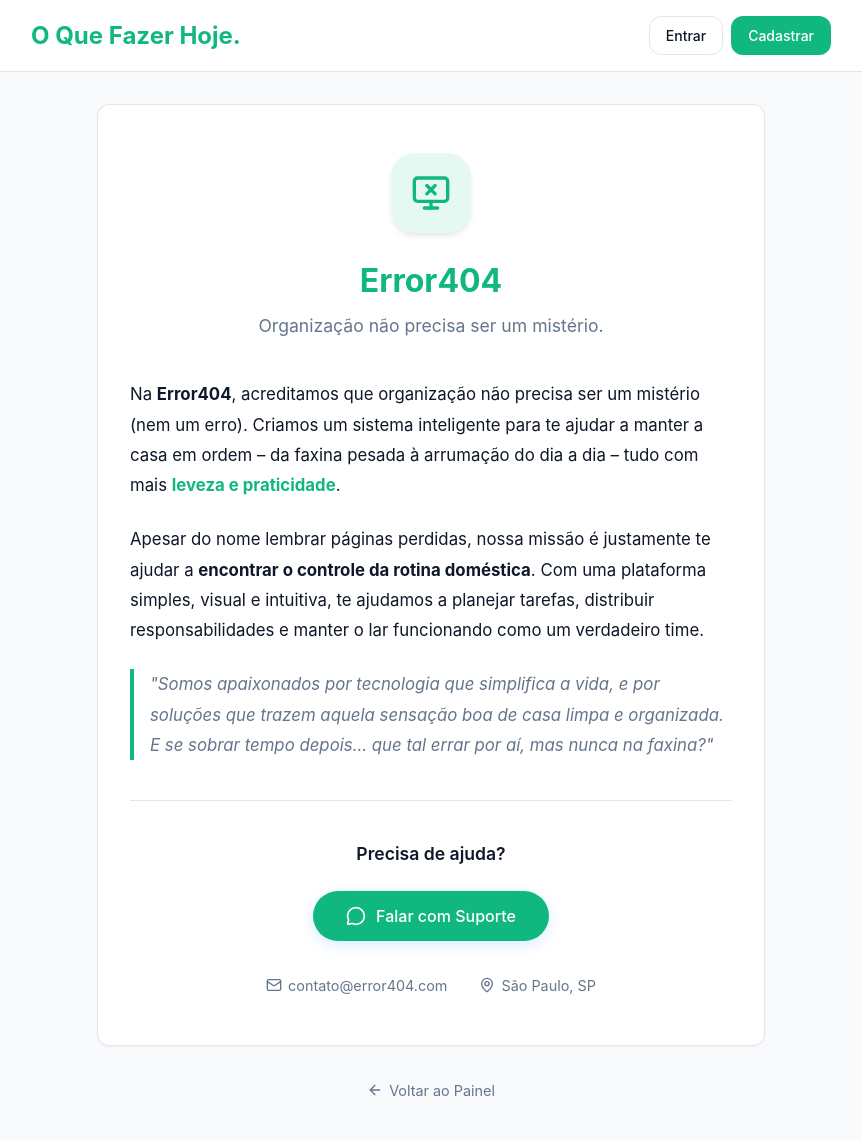
After one commit to yuuaguiar/OQueFazerHoje, a Django app: page /sobre/ in a window 1280 px wide. The commit adds this page. Shown: the whole page, without its empty margins (209-1071 px from the left). Run offline with Django 5.2, Linux system fonts and the light colour scheme.

Commit message:
Arquivo Finalizado com Sucesso!

```diff
--- a/gestao/templates/gestao/base.html
+++ b/gestao/templates/gestao/base.html
@@ -52,6 +52,15 @@
                             <p>{{ user.username }}</p>
                             <span>{{ user.email|default:"Sem e-mail" }}</span>
                         </div>
+
+                        <a href="{% url 'sobre' %}" class="dropdown-item">
+                            <i data-lucide="info" class="icon"></i>
+                            <span>Sobre a Error404</span>
+                        </a>
+
+                        <div class="dropdown-separator"></div>
+
+
                         <button type="button" class="dropdown-item" onclick="window.toggleTheme()">
                             <i data-lucide="moon" class="icon"></i>
                             <span>Alternar Tema</span>
--- /dev/null
+++ b/gestao/templates/gestao/sobre.html
@@ -0,0 +1,78 @@
+{% extends 'gestao/base.html' %}
+{% load static %}
+
+{% block title %}Sobre a Error404{% endblock %}
+
+{% block content %}
+<main style="max-width: 700px; margin: 0 auto;">
+
+    <div class="card" style="padding: 3rem 2rem;">
+
+        <div style="text-align: center; margin-bottom: 2.5rem;">
+            <div style="
+                background-color: hsl(var(--primary) / 0.1);
+                width: 80px; height: 80px;
+                border-radius: 24px; /* Borda mais moderna (squircle) */
+                display: flex; align-items: center; justify-content: center;
+                margin: 0 auto 1.5rem auto;
+                box-shadow: 0 4px 6px -1px rgba(0, 0, 0, 0.1);
+            ">
+                <i data-lucide="monitor-x" style="width: 40px; height: 40px; color: hsl(var(--primary));"></i>
+            </div>
+
+            <h1 class="header-title" style="font-size: 2rem; margin-bottom: 0.5rem;">Error404</h1>
+            <p style="color: hsl(var(--muted-foreground)); font-size: 1.1rem;">Organização não precisa ser um mistério.</p>
+        </div>
+
+        <div style="line-height: 1.8; font-size: 1.05rem; color: hsl(var(--foreground)); text-align: left;">
+
+            <p style="margin-bottom: 1.5rem;">
+                Na <strong>Error404</strong>, acreditamos que organização não precisa ser um mistério (nem um erro). Criamos um sistema inteligente para te ajudar a manter a casa em ordem – da faxina pesada à arrumação do dia a dia – tudo com mais <strong style="color: hsl(var(--primary));">leveza e praticidade</strong>.
+            </p>
+
+            <p style="margin-bottom: 1.5rem;">
+                Apesar do nome lembrar páginas perdidas, nossa missão é justamente te ajudar a <strong>encontrar o controle da rotina doméstica</strong>. Com uma plataforma simples, visual e intuitiva, te ajudamos a planejar tarefas, distribuir responsabilidades e manter o lar funcionando como um verdadeiro time.
+            </p>
+
+            <p style="margin-bottom: 2.5rem; border-left: 4px solid hsl(var(--primary)); padding-left: 1rem; font-style: italic; color: hsl(var(--muted-foreground));">
+                "Somos apaixonados por tecnologia que simplifica a vida, e por soluções que trazem aquela sensação boa de casa limpa e organizada. E se sobrar tempo depois... que tal errar por aí, mas nunca na faxina?"
+            </p>
+        </div>
+
+        <div style="height: 1px; background-color: hsl(var(--border)); margin: 0 0 2.5rem 0;"></div>
+
+        <div style="text-align: center;">
+            <h3 style="font-size: 1.1rem; font-weight: 600; margin-bottom: 1.5rem;">Precisa de ajuda?</h3>
+
+            <div style="display: flex; flex-direction: column; gap: 1rem; align-items: center;">
+                <a href="https://wa.me/5511999999999" target="_blank" class="btn btn-primary" style="text-decoration: none; padding: 0.75rem 2rem; border-radius: 50px; font-size: 1rem; display: inline-flex; align-items: center; gap: 10px; box-shadow: 0 4px 14px 0 rgba(0,118,255,0.15);">
+                    <i data-lucide="message-circle" style="width: 20px;"></i>
+                    Falar com Suporte
+                </a>
+
+                <div style="display: flex; gap: 2rem; margin-top: 1rem; font-size: 0.9rem; color: hsl(var(--muted-foreground));">
+                    <span style="display: flex; align-items: center; gap: 6px;">
+                        <i data-lucide="mail" style="width: 16px;"></i> contato@error404.com
+                    </span>
+                    <span style="display: flex; align-items: center; gap: 6px;">
+                        <i data-lucide="map-pin" style="width: 16px;"></i> São Paulo, SP
+                    </span>
+                </div>
+            </div>
+        </div>
+    </div>
+
+    <div style="text-align: center; margin-top: 2rem;">
+        <a href="{% url 'dashboard' %}" style="color: hsl(var(--muted-foreground)); text-decoration: none; font-size: 0.9rem; display: inline-flex; align-items: center; gap: 6px; transition: color 0.2s;">
+            <i data-lucide="arrow-left" style="width: 16px;"></i> Voltar ao Painel
+        </a>
+    </div>
+
+</main>
+
+<script>
+    if (typeof lucide !== "undefined") {
+        lucide.createIcons();
+    }
+</script>
+{% endblock %}
--- a/gestao/urls.py
+++ b/gestao/urls.py
@@ -24,4 +24,5 @@ urlpatterns = [
     path('configuracoes/tarefa/<int:tarefa_id>/toggle/', views.toggle_tarefa_ativa, name='toggle_tarefa'),
 
     path('configuracoes/tarefa/<int:tarefa_id>/deletar/', views.delete_tarefa, name='delete_tarefa'),
+    path('sobre/', views.sobre_view, name='sobre'),
 ]
--- a/gestao/views.py
+++ b/gestao/views.py
@@ -174,3 +174,6 @@ def pagina_cadastro(request):
         form = CadastroUsuarioForm()
 
     return render(request, 'gestao/cadastro.html', {'form': form})
+
+def sobre_view(request):
+    return render(request, 'gestao/sobre.html')
```
